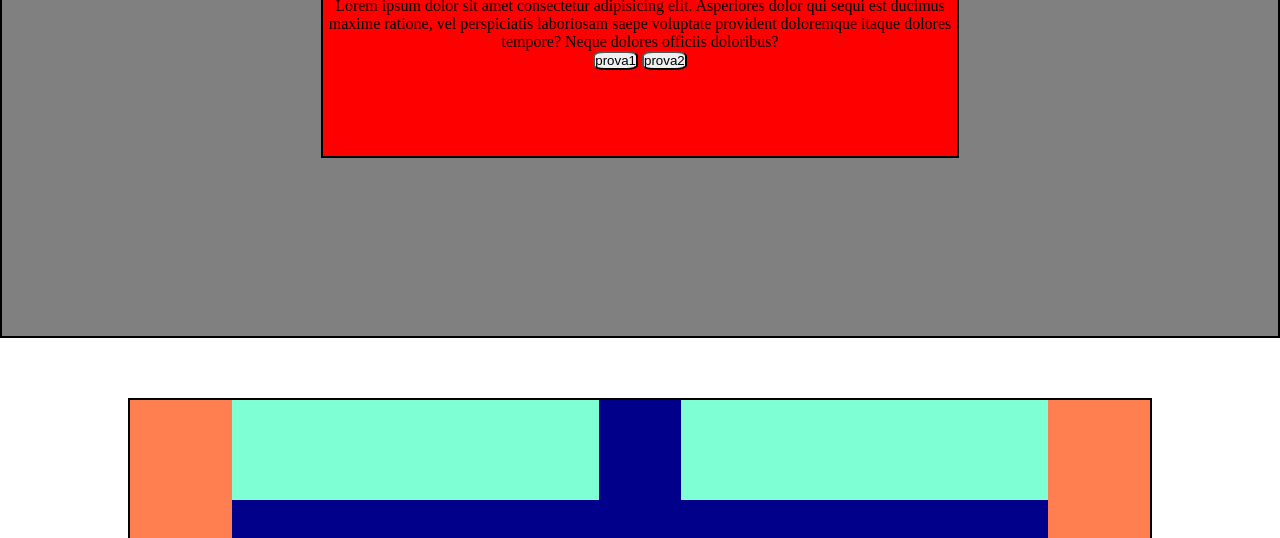
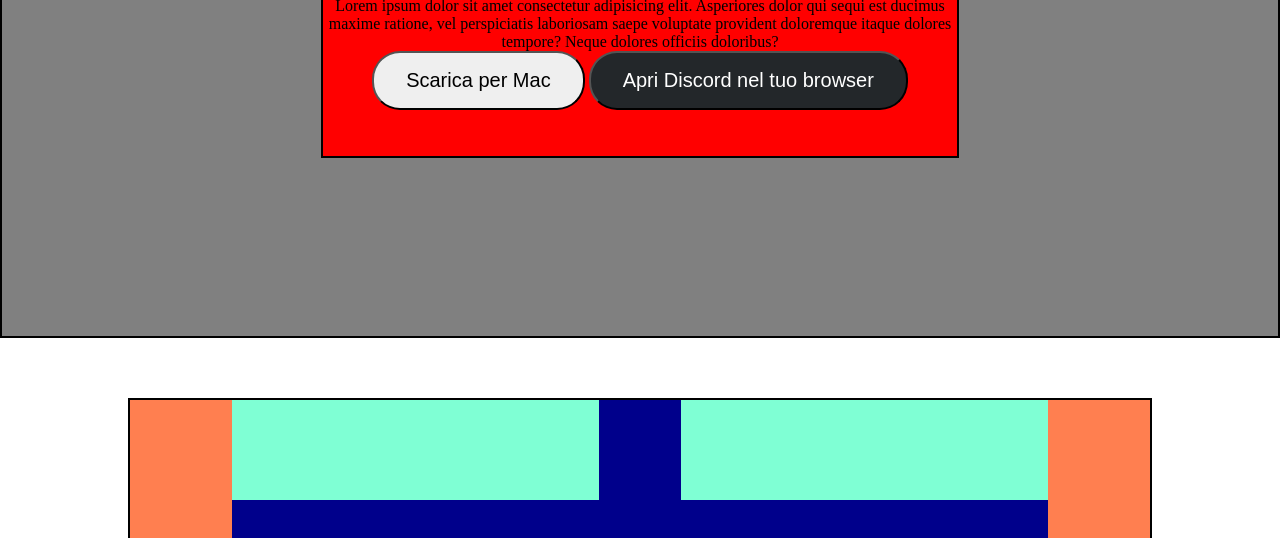
Before and after one commit to ZakariaElhaoudi/htmlcss-struttura-discord, a plain HTML site: page index.html in a window 1280 px wide. Shown: the part 262-800 px from the top of the page. Drawn offline with Linux system fonts and the light colour scheme.

Commit message:
dettagli

```diff
--- a/css/style.css
+++ b/css/style.css
@@ -24,9 +24,17 @@ header{
     width: 60%;
     margin: auto;
 }
-.button-header{
-    border-radius: 25%;
-    width: ;
+.button{
+    border-radius: 28px;
+    font-size: 20px;
+    padding: 16px 32px;
+
+
+}
+
+.dark{
+    background-color: #23272a;
+    color: white;
 
 }
 /* regole corpo centrale */
@@ -45,6 +53,14 @@ header{
     justify-content: space-between;
     /* align-items: center; */
 
+}
+
+.column-img {
+    width: 45%;
+}
+
+.column-text {
+    width: 45%;
 }
 
 
--- a/index.html
+++ b/index.html
@@ -33,8 +33,8 @@
                 Lorem ipsum dolor sit amet consectetur adipisicing elit. Asperiores dolor qui sequi est ducimus maxime ratione, vel perspiciatis laboriosam saepe voluptate provident doloremque itaque dolores tempore? Neque dolores officiis doloribus?
             </p>
 
-            <button class="button-header"> prova1</button>
-            <button class="button-header"> prova2</button>
+            <button class="button "> Scarica per Mac</button>
+            <button class="button dark"> Apri Discord nel tuo browser</button>
 
 
         </div>
```
